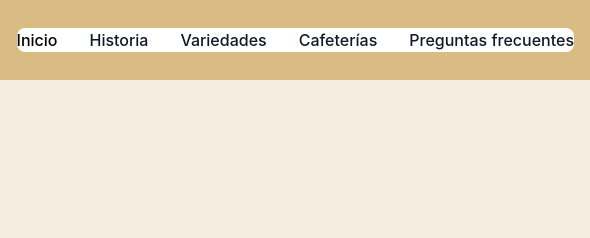
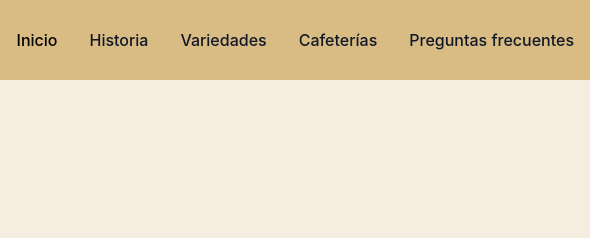
Before and after one commit to SusieGarcia09/CoffeeVibes-Tailwind-s-version-, a website: page pages/historia.html in a window 1280 px wide. Shown: the top 238 px of the page, 690-1280 px from the left. Drawn offline with nearby package versions, Linux system fonts and the light colour scheme.

Commit message:
se realizó un cambio

```diff
--- a/pages/historia.html
+++ b/pages/historia.html
@@ -20,7 +20,7 @@
           </svg>
       </button>
       <div class="hidden w-full md:block md:w-auto" id="navbar-default">
-        <ul class="font-medium flex flex-col p-4 md:p-0 mt-4 border border-gray-100 rounded-lg bg-gray-50 md:flex-row md:space-x-8 rtl:space-x-reverse md:mt-0 md:border-0 md:bg-white dark:bg-gray-800 md:dark:bg-coffee-50 dark:border-gray-700">
+        <ul class="font-medium flex flex-col p-4 md:p-0 mt-4 border border-gray-100 rounded-lg bg-transparent md:flex-row md:space-x-8 rtl:space-x-reverse md:mt-0 md:border-0 md:bg-transparent md:dark:bg-coffee-50 dark:border-gray-700">
           <li>
             <a href="../index.html" class="text-black md:light:text-blue-500" aria-current="page">Inicio</a>
           </li>
```
Also changed, not shown: index.html (+2 -2 lines), pages/cafeterias.html (+1 -1 lines), pages/preguntasf.html (+1 -1 lines), pages/variedades.html (+1 -1 lines).
